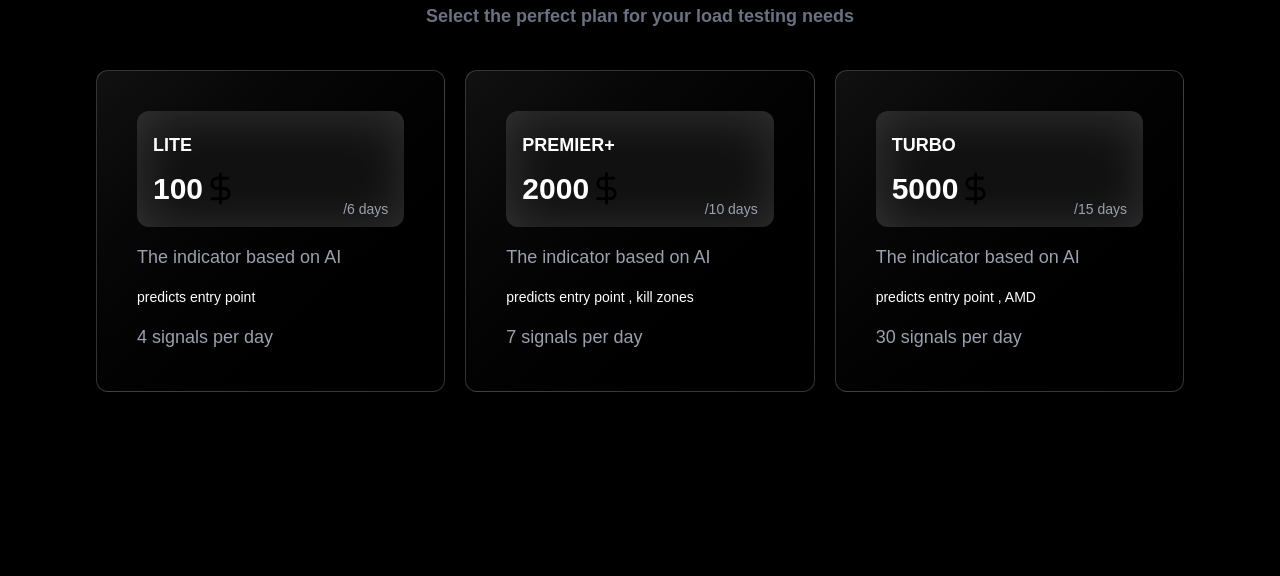
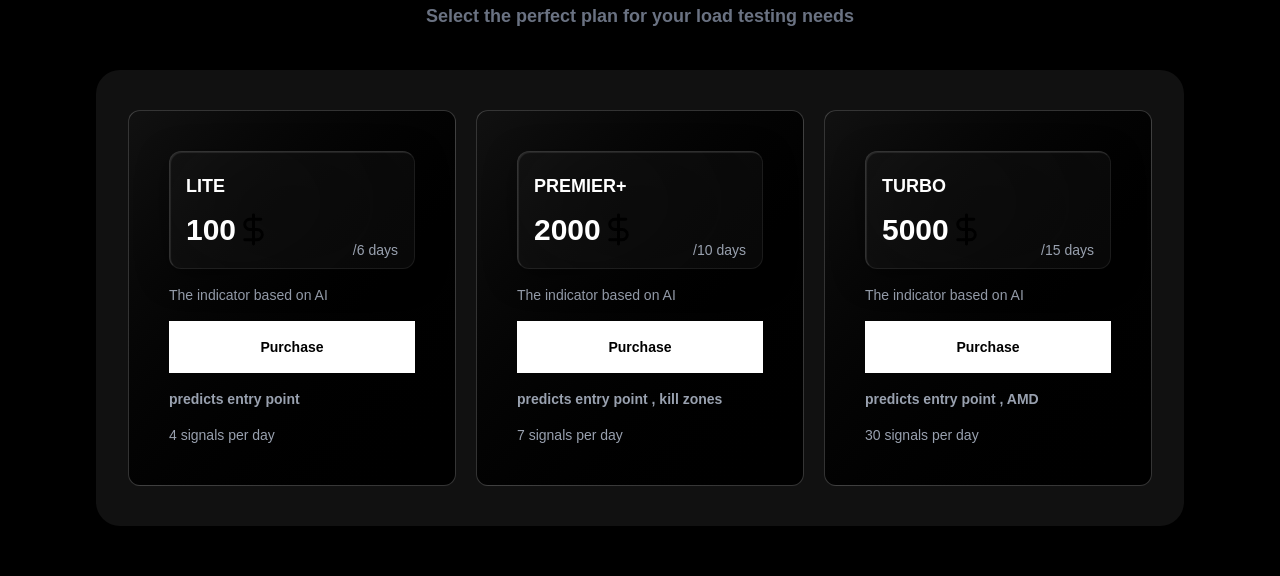
Before and after one commit to SamirSweden/mern, a Next.js app: page /plans in a window 1280 px wide. Shown: the part 259-835 px from the top of the page. Built offline with nearby package versions, Linux system fonts and the light colour scheme.

Commit message:
cards component is ready

```diff
--- a/app/components/banners/cards/PlanCard.tsx
+++ b/app/components/banners/cards/PlanCard.tsx
@@ -6,6 +6,7 @@ const data = [
         id: 1,
         label: "Lite",
         desc: "The indicator based on AI",
+        btnText: "purchase",
         futures: "predicts entry point",
         limit: "4 signals per day",
         price: "100",
@@ -15,6 +16,7 @@ const data = [
         id: 2,
         label: "PREMIER+",
         desc: "The indicator based on AI",
+        btnText: "purchase",
         futures: "predicts entry point , kill zones",
         limit: "7 signals per day",
         price: "2000",
@@ -24,6 +26,7 @@ const data = [
         id: 3,
         label: "TURBO",
         desc: "The indicator based on AI",
+        btnText: "purchase",
         futures: "predicts entry point , AMD",
         limit: "30 signals per day",
         price: "5000",
@@ -45,7 +48,11 @@ const PlanCard = () => {
                 `}>
 
                     <div className={`flex items-stretch gap-4 flex-col`}>
-                        <div className="relative bg-[#111] hover:bg-[#171717] w-full py-5 px-4 rounded-xl shadow-[inset_4px_4px_50px_0_hsla(0,0%,100%,.15)] ">
+                        <div className="relative w-full py-5 px-4 rounded-xl transition-all duration-300
+    bg-white/[0.03] backdrop-blur-3xl
+    border border-white/[0.08] border-t-white/[0.15] border-l-white/[0.15]
+    shadow-[inset_1px_1px_1px_0_rgba(255,255,255,0.1),_0_8px_32px_0_rgba(0,0,0,0.37)]
+    hover:bg-white/[0.06] hover:border-white/[0.2] hover:-translate-y-1 ">
                             <h2 className={'mb-3 text-white uppercase font-bold font-mono text-lg'}>{dataCard.label}</h2>
                             <div className={`flex items-center`}>
                                 <h2 className={'text-white text-3xl font-extrabold'}>{dataCard.price}</h2>
@@ -53,9 +60,20 @@ const PlanCard = () => {
                                 <span className={'text-gray-400 text-sm ml-5 absolute bottom-2 right-4'}>/{dataCard.days}</span>
                             </div>
                         </div>
-                        <h4 className={`text-gray-400 text-lg text-wrap break-words`}>{dataCard.desc}</h4>
-                        <p className={`text-white text-sm text-wrap`}>{dataCard.futures}</p>
-                        <div className={'text-gray-400 text-lg font-mono'}>
+                        <h4 className={`text-gray-400 text-sm text-wrap break-words`}>{dataCard.desc}</h4>
+
+                        <div className="flex items-center w-full ">
+                            <button className={`w-full
+                                bg-white
+                                py-4 px-5
+                                text-center text-black text-sm font-semibold
+                                capitalize
+
+                            `}>{dataCard.btnText}</button>
+                        </div>
+
+                        <p className={`text-gray-400 font-black text-sm text-wrap`}>{dataCard.futures}</p>
+                        <div className={'text-gray-400 text-sm font-mono'}>
                             {dataCard.limit}
                         </div>
 
--- a/app/plans/page.tsx
+++ b/app/plans/page.tsx
@@ -4,7 +4,7 @@ import PlanCard from "@/app/components/banners/cards/PlanCard";
 export default  function Plans(){
     return (
         <>
-            <section className={`bg-black min-h-screen py-13 px-0 overflow-y-hidden`}>
+            <section className={`bg-black  py-13 px-0 overflow-y-hidden`}>
                 <div className="max-w-7xl mx-auto px-4 w-full h-full">
 
                     <div className={`
@@ -13,7 +13,7 @@ export default  function Plans(){
                         <h2 className={'font-bold font-mono text-center text-4xl max-[380px]:text-3xl'}> Choose Your Plan</h2>
                         <p className={'font-semibold text-lg text-gray-500 max-[380px]:text-sm'}>Select the perfect plan for your load testing needs</p>
                     </div>
-                    <div className="grid grid-cols-3 gap-5 max-[1050px]:grid-cols-2 max-[710px]:grid-cols-1">
+                    <div className="grid grid-cols-3 gap-5 bg-[#111] rounded-3xl py-10 px-8 max-[1050px]:grid-cols-2 max-[710px]:grid-cols-1">
                         <PlanCard  />
                     </div>
 
```
